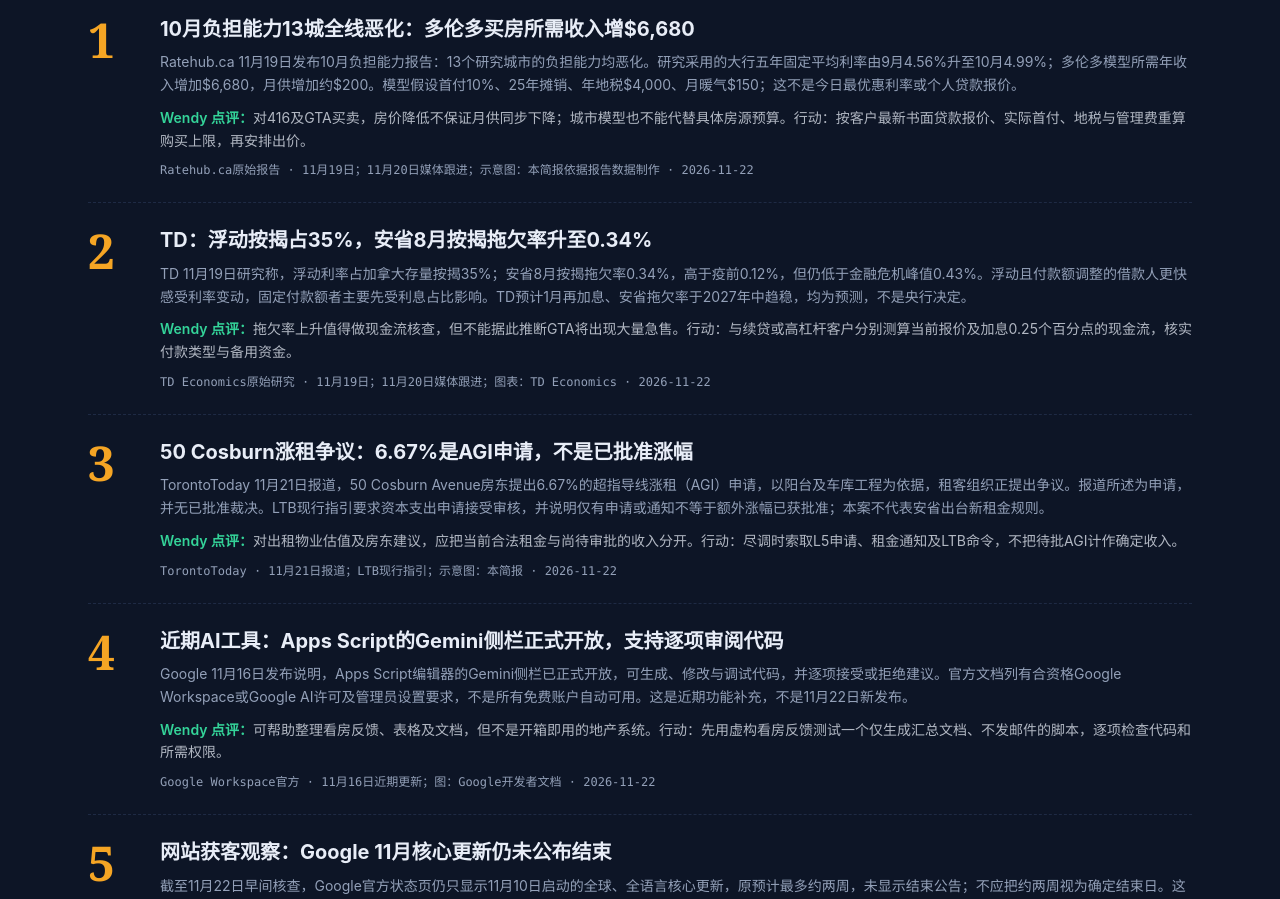
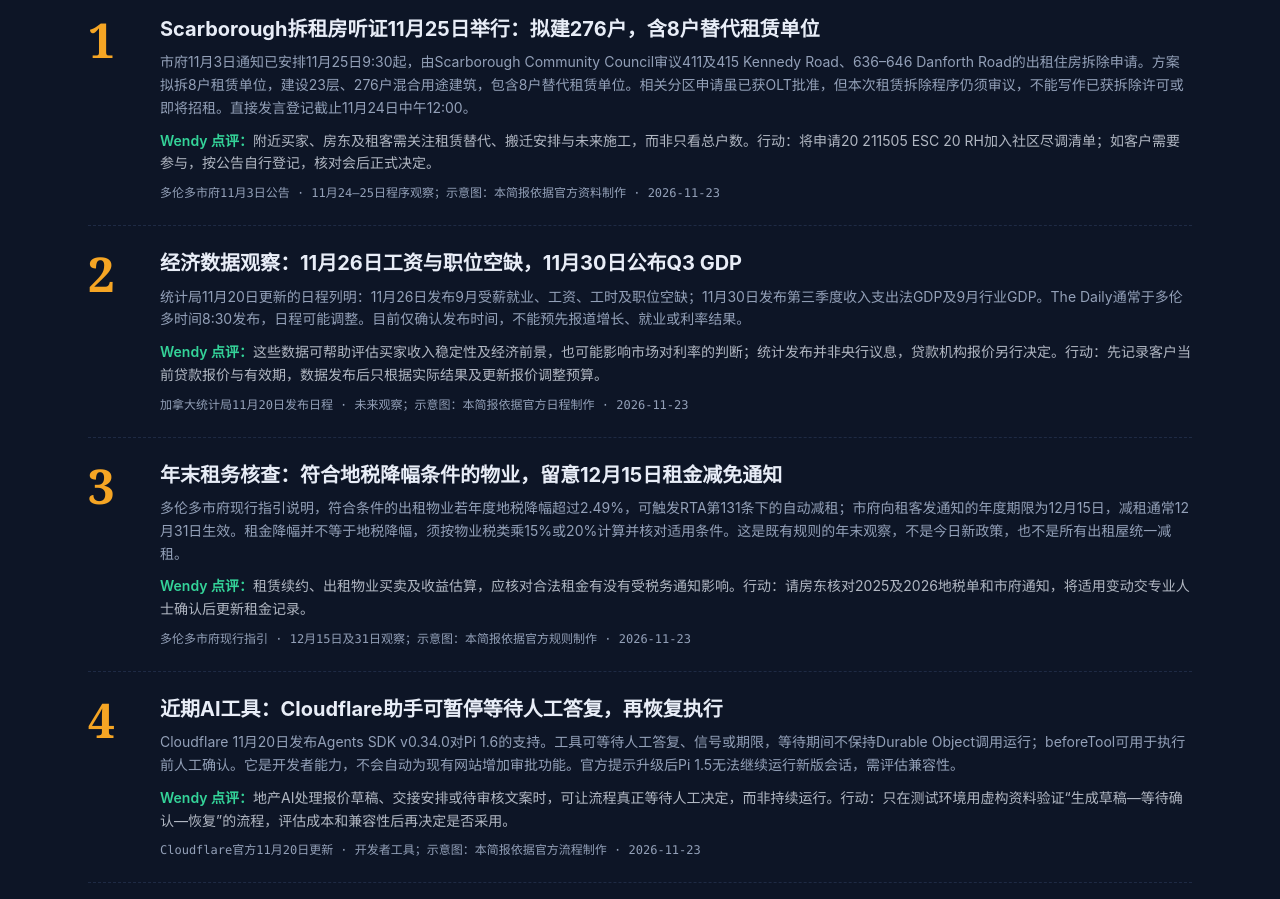
Before and after one commit to wendywangrealestate/wendy-hot-radar, a Next.js app: page / in a window 1280 px wide. Shown: the part 520-1419 px from the top of the page. Built offline with nearby package versions, Linux system fonts and the light colour scheme.

Commit message:
Add five verified November 23 briefing watch items and recent tool updates

```diff
--- a/data/radar.ts
+++ b/data/radar.ts
@@ -19,6 +19,95 @@ export interface RadarItem {
 }
 
 export const radarItems: RadarItem[] = [
+{
+  "id": "kennedy-danforth-rental-hearing-nov25-2026",
+  "heat": 72,
+  "tags": [
+    "Scarborough",
+    "租赁拆建",
+    "本周观察"
+  ],
+  "title": "Scarborough拆租房听证11月25日举行：拟建276户，含8户替代租赁单位",
+  "summary": "市府11月3日通知已安排11月25日9:30起，由Scarborough Community Council审议411及415 Kennedy Road、636–646 Danforth Road的出租住房拆除申请。方案拟拆8户租赁单位，建设23层、276户混合用途建筑，包含8户替代租赁单位。相关分区申请虽已获OLT批准，但本次租赁拆除程序仍须审议，不能写作已获拆除许可或即将招租。直接发言登记截止11月24日中午12:00。",
+  "wendyNote": "附近买家、房东及租客需关注租赁替代、搬迁安排与未来施工，而非只看总户数。行动：将申请20 211505 ESC 20 RH加入社区尽调清单；如客户需要参与，按公告自行登记，核对会后正式决定。",
+  "url": "https://secure.toronto.ca/nm/api/individual/notice/8007.do",
+  "source": "多伦多市府11月3日公告 · 11月24–25日程序观察；示意图：本简报依据官方资料制作",
+  "date": "2026-11-23",
+  "time": "08:25",
+  "firstHand": true,
+  "image": "/summaries/kennedy-danforth-rental-hearing-nov25-2026.svg"
+},
+{
+  "id": "statcan-payroll-gdp-nov2026-watch",
+  "heat": 69,
+  "tags": [
+    "经济日程",
+    "房贷预算",
+    "观察事项"
+  ],
+  "title": "经济数据观察：11月26日工资与职位空缺，11月30日公布Q3 GDP",
+  "summary": "统计局11月20日更新的日程列明：11月26日发布9月受薪就业、工资、工时及职位空缺；11月30日发布第三季度收入支出法GDP及9月行业GDP。The Daily通常于多伦多时间8:30发布，日程可能调整。目前仅确认发布时间，不能预先报道增长、就业或利率结果。",
+  "wendyNote": "这些数据可帮助评估买家收入稳定性及经济前景，也可能影响市场对利率的判断；统计发布并非央行议息，贷款机构报价另行决定。行动：先记录客户当前贷款报价与有效期，数据发布后只根据实际结果及更新报价调整预算。",
+  "url": "https://www150.statcan.gc.ca/n1/dai-quo/cal2-eng.htm?WT.mc_id=twt",
+  "source": "加拿大统计局11月20日发布日程 · 未来观察；示意图：本简报依据官方日程制作",
+  "date": "2026-11-23",
+  "time": "08:25",
+  "firstHand": true,
+  "image": "/summaries/statcan-payroll-gdp-nov2026-watch.svg"
+},
+{
+  "id": "toronto-tax-rent-reduction-dec2026-watch",
+  "heat": 65,
+  "tags": [
+    "租务规则",
+    "年末核查",
+    "期限观察"
+  ],
+  "title": "年末租务核查：符合地税降幅条件的物业，留意12月15日租金减免通知",
+  "summary": "多伦多市府现行指引说明，符合条件的出租物业若年度地税降幅超过2.49%，可触发RTA第131条下的自动减租；市府向租客发通知的年度期限为12月15日，减租通常12月31日生效。租金降幅并不等于地税降幅，须按物业税类乘15%或20%计算并核对适用条件。这是既有规则的年末观察，不是今日新政策，也不是所有出租屋统一减租。",
+  "wendyNote": "租赁续约、出租物业买卖及收益估算，应核对合法租金有没有受税务通知影响。行动：请房东核对2025及2026地税单和市府通知，将适用变动交专业人士确认后更新租金记录。",
+  "url": "https://www.toronto.ca/services-payments/property-taxes-utilities/property-tax/rent-reduction/",
+  "source": "多伦多市府现行指引 · 12月15日及31日观察；示意图：本简报依据官方规则制作",
+  "date": "2026-11-23",
+  "time": "08:25",
+  "firstHand": true,
+  "image": "/summaries/toronto-tax-rent-reduction-dec2026-watch.svg"
+},
+{
+  "id": "cloudflare-pi16-agent-wait-nov20-2026",
+  "heat": 53,
+  "tags": [
+    "AI工作流程",
+    "近期工具更新"
+  ],
+  "title": "近期AI工具：Cloudflare助手可暂停等待人工答复，再恢复执行",
+  "summary": "Cloudflare 11月20日发布Agents SDK v0.34.0对Pi 1.6的支持。工具可等待人工答复、信号或期限，等待期间不保持Durable Object调用运行；beforeTool可用于执行前人工确认。它是开发者能力，不会自动为现有网站增加审批功能。官方提示升级后Pi 1.5无法继续运行新版会话，需评估兼容性。",
+  "wendyNote": "地产AI处理报价草稿、交接安排或待审核文案时，可让流程真正等待人工决定，而非持续运行。行动：只在测试环境用虚构资料验证“生成草稿—等待确认—恢复”的流程，评估成本和兼容性后再决定是否采用。",
+  "url": "https://developers.cloudflare.com/changelog/post/2026-11-20-pi-harness-pi-1-6/",
+  "source": "Cloudflare官方11月20日更新 · 开发者工具；示意图：本简报依据官方流程制作",
+  "date": "2026-11-23",
+  "time": "08:25",
+  "firstHand": true,
+  "image": "/summaries/cloudflare-pi16-agent-wait-nov20-2026.svg"
+},
+{
+  "id": "cloudflare-hosted-images-analytics-nov20-2026",
+  "heat": 51,
+  "tags": [
+    "网站技术",
+    "图片数据",
+    "近期更新"
+  ],
+  "title": "网站技术：Cloudflare Images新增图片请求分析，能查错误和来源",
+  "summary": "Cloudflare 11月20日推出Hosted Images Analytics，可查看最多30天的托管图片传输数据，按来源、国家、状态码等筛选，并查看最常请求的图片及变体。适用范围是存储在Cloudflare Images的资产；图片请求数不是独立访客数、阅读人数或客户线索，也不代表现有网站已接入该服务。",
+  "wendyNote": "对于房源图库和社区页面，可帮助定位图片失效、异常请求与常用尺寸，但不能独立衡量获客成效。行动：先确认网站实际图片托管方式；若使用该服务，再结合页面访问与咨询转化数据评估。",
+  "url": "https://developers.cloudflare.com/changelog/post/2026-11-20-hosted-image-delivery-analytics/",
+  "source": "Cloudflare官方11月20日更新；示意图：本简报依据官方功能资料制作",
+  "date": "2026-11-23",
+  "time": "08:25",
+  "firstHand": true,
+  "image": "/summaries/cloudflare-hosted-images-analytics-nov20-2026.svg"
+},
 {
   "id": "cosburn-agi-application-nov21-2026",
   "heat": 66,
```
